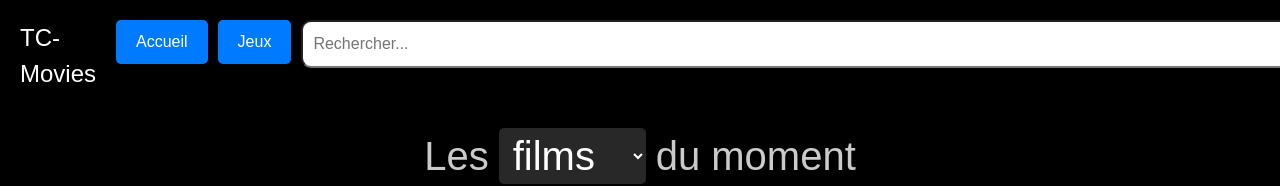
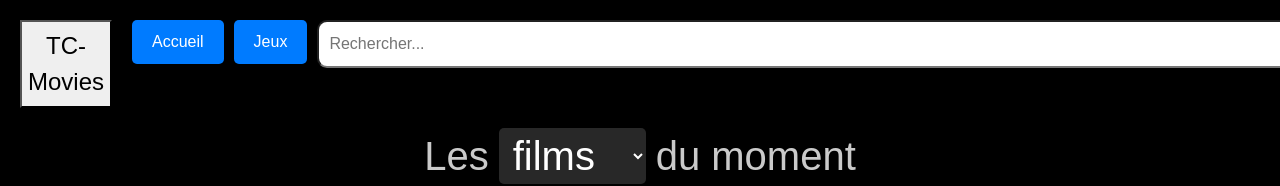
Before and after one commit to antoskuu/projetW, a React (Create React App) app in the folder react-film/: page / in a window 1280 px wide. Shown: the top 186 px of the page. Built offline with nearby package versions, Linux system fonts and the light colour scheme; no server answers.

Commit message:
tcmovies logo = home

```diff
--- a/react-film/src/App.js
+++ b/react-film/src/App.js
@@ -40,7 +40,7 @@ const App = () => {
   return (
     <div>
       <header className="header">
-        <div className='title'>TC-Movies</div>
+      <button className="title"onClick={goToHome}>TC-Movies</button>
 
 <div className="films_series">
 
```
